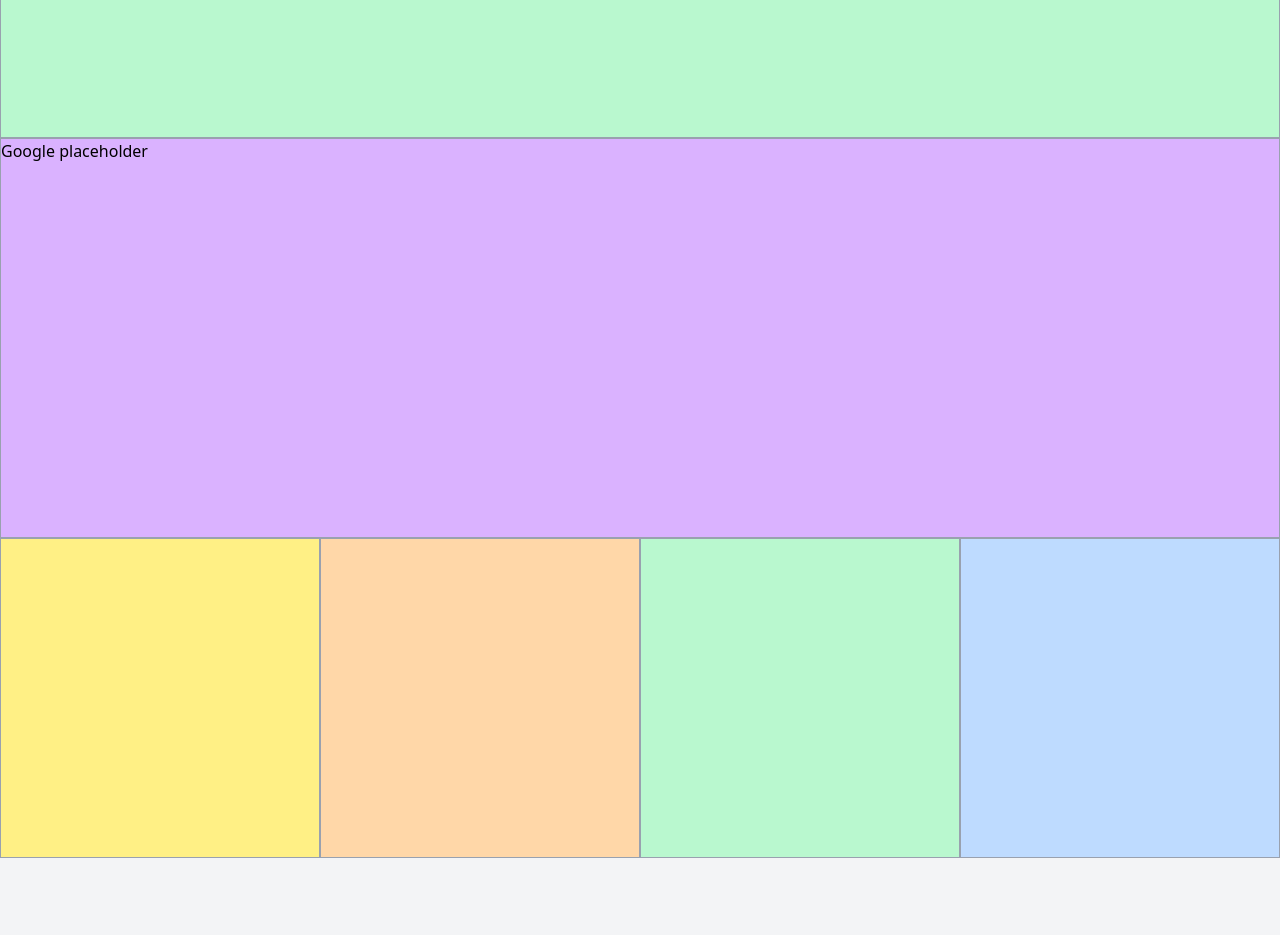
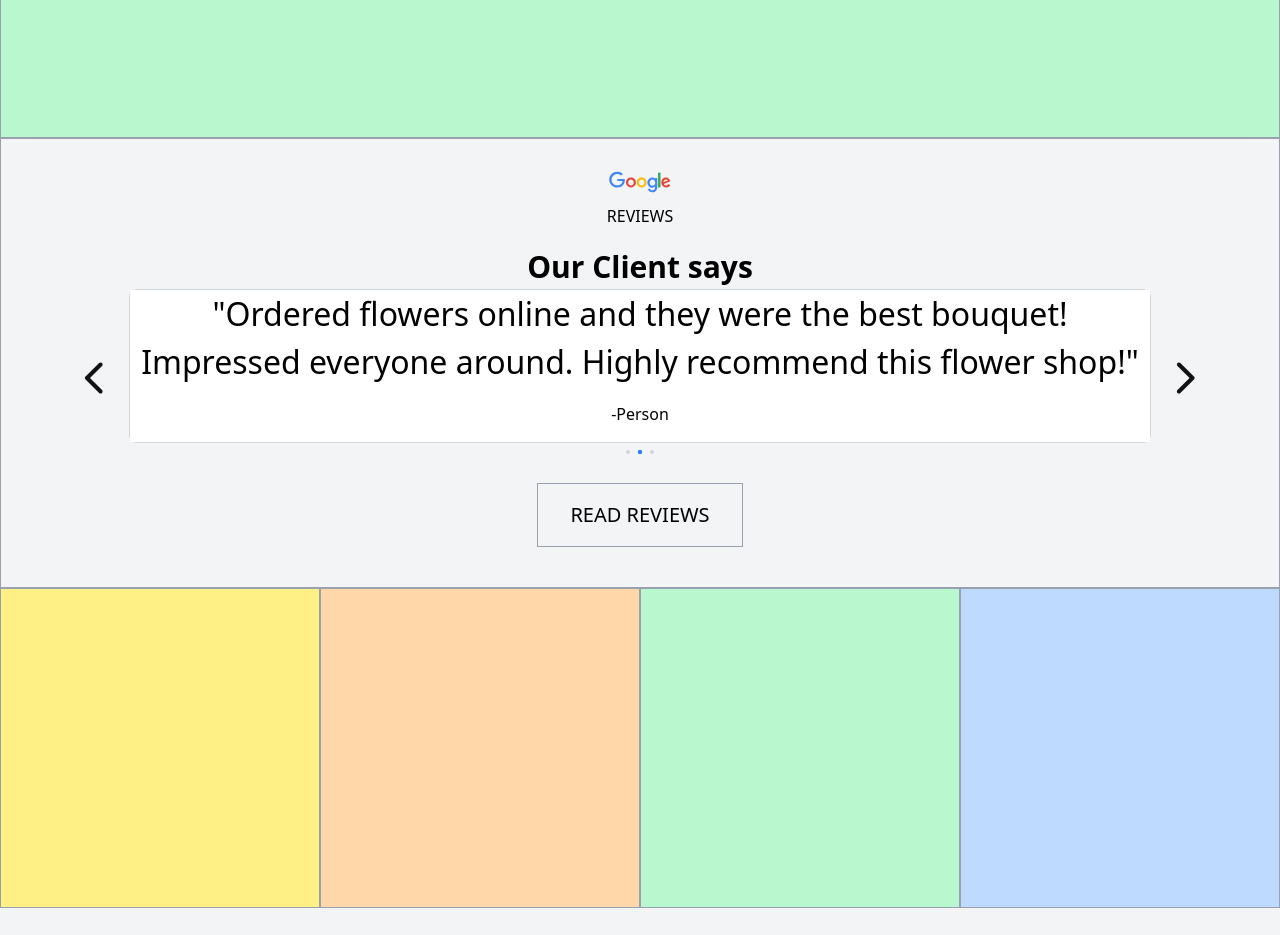
Before and after one commit to nghednh/FlowershopFE, a React (Vite) app in the folder rt/: page /home in a window 1280 px wide. Shown: the part 5380-6315 px from the top of the page. Built offline with nearby package versions, Linux system fonts and the light colour scheme; the HTML template or start-up script is replaced by a standard one.

Commit message:
Google reviews slides added

```diff
--- a/rt/src/components/HomePage.tsx
+++ b/rt/src/components/HomePage.tsx
@@ -1,6 +1,6 @@
 import Button from "./Button";
 import Header from "./Header";
-
+import GoogleSlides from "./HomePage/GoogleSlides"
 
 export default function HomePage() {
     return (
@@ -10,14 +10,14 @@ export default function HomePage() {
       <div className="relative sticky top-0 z-50 flex flex-row w-full h-[10vh] bg-white border border-gray-100" >
         <div className="w-[25%] flex flex-row  border border-gray-100">
           <button
-            className="text-[clamp(0.75rem,2vw,1.25rem)] h-full w-[50%] flex items-center justify-center   text-center border border-gray-400 bg-white hover:bg-gray-200"
+            className="text-[clamp(0.75rem,2vw,1.25rem)] h-full w-[50%] flex items-center justify-center cursor-pointer text-center border border-gray-400 bg-white hover:bg-gray-200"
             onClick={() => alert("You clicked the shop button!")}
             >
             {/*Shop*/}
             Shop
           </button>
           <button
-            className="text-[clamp(0.75rem,2vw,1.25rem)] h-full w-[50%] flex items-center justify-center text-center border border-gray-400 bg-white hover:bg-gray-200"
+            className="text-[clamp(0.75rem,2vw,1.25rem)] h-full w-[50%] flex items-center justify-center cursor-pointer text-center border border-gray-400 bg-white hover:bg-gray-200"
             onClick={() => alert("You clicked the Contact button!")}
             >
             {/*Contact*/}
@@ -27,14 +27,14 @@ export default function HomePage() {
 
         <div className="ml-auto w-[25%] flex flex-row ">
           <button
-            className="text-[clamp(0.75rem,2vw,1.25rem)] h-[100%] w-[50%] flex items-center justify-center text-center border border-gray-400 bg-white hover:bg-gray-200"
+            className="text-[clamp(0.75rem,2vw,1.25rem)] h-[100%] w-[50%] flex items-center justify-center cursor-pointer text-center border border-gray-400 bg-white hover:bg-gray-200"
             onClick={() => alert("You clicked the Sign button!")}
             >
             {/*Sign in*/}
             Sign in
           </button>
           <button
-            className="text-[clamp(0.75rem,2vw,1.25rem)] h-[100%] w-[50%] flex items-center justify-center text-center border border-gray-400 bg-white hover:bg-gray-200"
+            className="text-[clamp(0.75rem,2vw,1.25rem)] h-[100%] w-[50%] flex items-center justify-center cursor-pointer text-center border border-gray-400 bg-white hover:bg-gray-200"
             onClick={() => alert("You clicked the Cart button!")}
             >
             {/*Cart*/}
@@ -83,7 +83,7 @@ export default function HomePage() {
               </div>
 
               {/* Small bottom text with hyperlink */}
-              <p className="absolute bottom-4 left-1/2 -translate-x-1/2 text-[clamp(0.5rem,3vw,2rem)] lg:text-[clamp(0.25rem,1.5vw,1rem)]">
+              <p className="absolute bottom-4 left-1/2 -translate-x-1/2 text-[clamp(0.5rem,3vw,2rem)] lg:text-[clamp(0.25rem,1.5vw,1rem)] cursor-pointer">
                 {' '}
                 <a href="#" className="text-gray-700 hover:font-bold">
                   Shop now
@@ -103,7 +103,7 @@ export default function HomePage() {
               </div>
 
               {/* Small bottom text with hyperlink */}
-              <p className="absolute bottom-4 left-1/2 -translate-x-1/2 text-[clamp(0.5rem,3vw,2rem)] lg:text-[clamp(0.25rem,1.5vw,1rem)]">
+              <p className="absolute bottom-4 left-1/2 -translate-x-1/2 text-[clamp(0.5rem,3vw,2rem)] lg:text-[clamp(0.25rem,1.5vw,1rem)] cursor-pointer">
                 {' '}
                 <a href="#" className="text-gray-700 hover:font-bold">
                   <span className="mr-1">←</span>
@@ -119,7 +119,7 @@ export default function HomePage() {
               </div>
 
               {/* Small bottom text with hyperlink */}
-              <p className="absolute bottom-4 left-1/2 -translate-x-1/2 text-[clamp(0.5rem,3vw,2rem)] lg:text-[clamp(0.25rem,1.5vw,1rem)]">
+              <p className="absolute bottom-4 left-1/2 -translate-x-1/2 text-[clamp(0.5rem,3vw,2rem)] lg:text-[clamp(0.25rem,1.5vw,1rem)] cursor-pointer">
                 {' '}
                 <a href="#" className="text-gray-700 hover:font-bold">
                   Shop now
@@ -140,7 +140,7 @@ export default function HomePage() {
               </div>
 
               {/* Small bottom text with hyperlink */}
-              <p className="absolute bottom-4 left-1/2 -translate-x-1/2 text-[clamp(0.5rem,3vw,2rem)] lg:text-[clamp(0.25rem,1.5vw,1rem)]">
+              <p className="absolute bottom-4 left-1/2 -translate-x-1/2 text-[clamp(0.5rem,3vw,2rem)] lg:text-[clamp(0.25rem,1.5vw,1rem)] cursor-pointer">
                 {' '}
                 <a href="#" className="text-gray-700 hover:font-bold">
                   <span className="mr-1">←</span>
@@ -163,7 +163,9 @@ export default function HomePage() {
           <div className="text-[clamp(0.5rem,3vw,2rem)] lg:text-[clamp(0.25rem,1.5vw,1rem)] my-3">
             We are a modern local floral studio, which specializes in the design and delivery of unique bouquets. We have the best florists who carefully select each look, our studio cooperates directly with farms for growing different flowers, so we always have fresh flowers, which are collected by our florists in exquisite bouquets. We have a collection of fresh bouquets, collections of dried bouquets, house plants, as well as fragrant candles from luxury brands to create the perfect atmosphere. Make someone's day amazing by sending flowers, plants and gifts the same or next day. Ordering flowers online has never been easier.
           </div>
-          <button className="w-max text-[clamp(0.75rem,2vw,1.25rem)] py-4 px-8 border border-gray-400 mt-10 hover:bg-gray-200">
+          <button
+            className="w-max text-[clamp(0.75rem,2vw,1.25rem)] py-4 px-8 border border-gray-400 mt-10 hover:bg-gray-200 cursor-pointer"
+            onClick={() => alert("You clicked the Learn More button!")}>
             LEARN MORE
           </button>
         </div>
@@ -211,11 +213,11 @@ export default function HomePage() {
             </div>
             <div className="ml-auto w-full md:w-1/2 bg-gray-100 border border-gray-400">
               <div className="flex flex-row items-center justify-center w-max md:w-full h-full">
-                <img src="/Instagram.svg" alt="instagram" className="flex-1 w-7 h-7 m-3"/>
-                <img src="/Pinterest.svg" alt="pinterest" className="flex-1 w-7 h-7 m-3"/>
-                <img src="/Facebook.svg" alt="facebook" className="flex-1 w-7 h-7 m-3"/>
-                <img src="/Twitter.svg" alt="twitter" className="flex-1 w-7 h-7 m-3"/>
-                <img src="/Telegram.svg" alt="telegram" className="flex-1 w-7 h-7 m-3"/>
+                <img src="/Instagram.svg" alt="instagram" className="flex-1 w-7 h-7 m-3 cursor-pointer" onClick={() => alert("You clicked the Instagram button!")}/>
+                <img src="/Pinterest.svg" alt="pinterest" className="flex-1 w-7 h-7 m-3 cursor-pointer" onClick={() => alert("You clicked the Pinterest button!")}/>
+                <img src="/Facebook.svg" alt="facebook" className="flex-1 w-7 h-7 m-3 cursor-pointer" onClick={() => alert("You clicked the Facebook button!")}/>
+                <img src="/Twitter.svg" alt="twitter" className="flex-1 w-7 h-7 m-3 cursor-pointer" onClick={() => alert("You clicked the Twitter button!")}/>
+                <img src="/Telegram.svg" alt="telegram" className="flex-1 w-7 h-7 m-3 cursor-pointer" onClick={() => alert("You clicked the Telegram button!")}/>
               </div>
             </div>
           </div>
@@ -236,7 +238,7 @@ export default function HomePage() {
                 className="w-full md:w-1/2 border border-gray-300 md:-translate-x-3 p-2 focus:outline-none focus:ring-2 focus:ring-blue-400"
               >
               </input>
-              <button className="w-full md:w-1/2 bg-black text-white md:translate-x-3 p-2 mt-3 md:my-0 hover:bg-gray-800">
+              <button className="w-full md:w-1/2 bg-black text-white md:translate-x-3 p-2 mt-3 md:my-0 hover:bg-gray-800 cursor-pointer">
                 BOOK A CALL
               </button>
             </div>
@@ -248,12 +250,12 @@ export default function HomePage() {
               </div>
               <div className="flex flex-col flex-1 item:left md:items-center justify-center bg-gray-100 border border-gray-400">
                 <p className="m-3">
-                  <img src="/phone.svg" alt="phonecall" className="mr-1 w-7 h-7 inline-block">
+                  <img src="/phone.svg" alt="phonecall" className="mr-1 w-7 h-7 inline-block cursor-pointer" onClick={() => alert("You clicked the Phone1 button!")}>
                   </img>
                     <span className="font-bold">+0123456789</span>
                 </p>
                 <a className="m-3">
-                 <img src="/phone.svg" alt="phonecall" className="mr-1 w-7 h-7 inline-block">
+                 <img src="/phone.svg" alt="phonecall" className="mr-1 w-7 h-7 inline-block cursor-pointer" onClick={() => alert("You clicked the Phone2 button!")}>
                   </img>
                     <span className="font-bold">+0123456789</span>
                 </a>
@@ -268,7 +270,7 @@ export default function HomePage() {
                   OPENING HOURS: 8 A.M. TO 11 P.M.
                 </p>
                 <a className="m-3">
-                 <img src="/address.svg" alt="address" className="mr-1 w-7 h-7 inline-block">
+                 <img src="/address.svg" alt="address" className="mr-1 w-7 h-7 inline-block cursor-pointer" onClick={() => alert("You clicked the Address button!")}>
                   </img>
                     <span className="font-bold">Somewhere on earth</span>
                 </a>
@@ -291,7 +293,7 @@ export default function HomePage() {
           <div className="text-[clamp(0.5rem,3vw,2rem)] lg:text-[clamp(0.25rem,1.5vw,1rem)] text-center my-3">
             Experience the convenience and savings of regular flower deliveries with our flexible subscription service - up to 30% more profitable than one-time purchases.
           </div>
-          <button className="w-max text-[clamp(0.75rem,2vw,1.25rem)] py-4 px-8 border border-gray-400 mt-10 hover:bg-gray-200">
+          <button className="w-max text-[clamp(0.75rem,2vw,1.25rem)] py-4 px-8 border border-gray-400 mt-10 hover:bg-gray-200 cursor-pointer">
             SUBSCRIBE NOW
           </button>
         </div>
@@ -302,13 +304,17 @@ export default function HomePage() {
         <div className="text-[clamp(0.5rem,3vw,2rem)] lg:text-[clamp(0.25rem,1.5vw,1rem)] text-center my-3">
           Let our team of expert florists and designers create stunning, on-trend floral décor for your special day. Trust us to bring your vision to life.
         </div>
-        <button className="w-max text-[clamp(0.75rem,2vw,1.25rem)] py-4 px-8 border border-gray-400 mt-10 hover:bg-white/50">
+        <button className="w-max text-[clamp(0.75rem,2vw,1.25rem)] py-4 px-8 border border-gray-400 mt-10 hover:bg-white/50 cursor-pointer">
           INQUIRE NOW
         </button>
       </div>
 
-      <div className="w-full h-[75vh] lg:h-[50vh] bg-purple-300 border border-gray-400">
-        Google placeholder
+      <div className="w-full h-max flex flex-col items-center justify-center bg-gray-100 border border-gray-400">
+        <img src="./google-full-logo.svg" alt="google-full" className="mt-[clamp(0.5rem,3vw,2rem)] w-[clamp(2.5rem,5vw,7.5rem)]"></img>
+        <div className="text-[clamp(0.5rem,3vw,2rem)] lg:text-[clamp(0.25rem,1.5vw,1rem)] mt-[clamp(0.15rem,0.9vw,0.6rem)]">REVIEWS</div>
+        <div className="text-[clamp(1.25rem,6.25vw,3.75rem)] lg:text-[clamp(0.625rem,3.125vw,1.875rem)] mt-[clamp(0.25rem,1.5vw,1rem)] font-bold">Our Client says</div>
+        <GoogleSlides/>
+        <button className="max-w-screen md:w-max text-[clamp(0.75rem,2vw,1.25rem)] py-4 px-8 border border-gray-400 m-10 bg-gray-100 hover:bg-gray-200 cursor-pointer">READ REVIEWS</button>
       </div>
       <div className="w-full flex flex-col md:grid md:grid-cols-2 lg:flex lg:flex-row">
         <div className="flex-1 md:grid lg:flex-1 aspect-square bg-yellow-200 border border-gray-400"/>
--- /dev/null
+++ b/rt/src/components/HomePage/GoogleSlides.tsx
@@ -0,0 +1,130 @@
+import { useState, useEffect, useRef } from "react";
+
+const rawSlides = [
+  <div className="bg-white w-full h-fit flex flex-col items-center justify-center">
+    <div className="text-[clamp(0.5rem,3vw,2rem)] text-center">
+      <span>"</span>
+      Ordered flowers online and they were the best bouquet! Impressed everyone around. Highly recommend this flower shop!
+      <span>"</span>
+    </div>
+    <div className="text-[clamp(0.25rem,1.5vw,1rem)] text-center my-[clamp(0.25rem,1.5vw,1rem)]">
+      <span>-</span>Person
+    </div>
+  </div>,
+  <div className="bg-white w-full h-fit flex flex-col items-center justify-center">
+    <div className="text-[clamp(0.5rem,3vw,2rem)] text-center">
+      <span>"</span>
+        Ordered flowers online and they were the best bouquet! Impressed everyone around. Highly recommend this flower shop!
+      <span>"</span>
+    </div>
+    <div className="text-[clamp(0.25rem,1.5vw,1rem)] text-center my-[clamp(0.25rem,1.5vw,1rem)]">
+      <span>-</span>Person
+    </div>
+  </div>,
+  <div className="bg-white w-full h-fit flex flex-col items-center justify-center">
+    <div className="text-[clamp(0.5rem,3vw,2rem)] text-center">
+      <span>"</span>
+        Ordered flowers online and they were the best bouquet! Impressed everyone around. Highly recommend this flower shop!
+      <span>"</span>
+    </div>
+    <div className="text-[clamp(0.25rem,1.5vw,1rem)] text-center my-[clamp(0.25rem,1.5vw,1rem)]">
+      <span>-</span>Person
+    </div>
+  </div>,
+];
+
+const CLONE_OFFSET = 1; // number of cloned slides on each side
+
+export default function LoopingCarousel() {
+  const [current, setCurrent] = useState(CLONE_OFFSET); // start at first real slide
+  const [isTransitioning, setIsTransitioning] = useState(true);
+  const trackRef = useRef<HTMLDivElement>(null);
+
+  const slides = [
+    rawSlides[rawSlides.length - 1], // clone last slide at the beginning
+    ...rawSlides,
+    rawSlides[0], // clone first slide at the end
+  ];
+
+  const slideCount = rawSlides.length;
+
+  const goTo = (index: number) => {
+    if (index >= 0 && index < slides.length) {
+      setCurrent(index);
+      setIsTransitioning(true);
+    }
+  };
+
+  const next = () => goTo(current + 1);
+  const prev = () => goTo(current - 1);
+
+  // Auto slide
+  useEffect(() => {
+    const timer = setInterval(next, 5000);
+    return () => clearInterval(timer);
+  }, [current]);
+
+  // Handle seamless looping
+  useEffect(() => {
+    const handleTransitionEnd = () => {
+      if (current === slides.length - 1) {
+        // jumped to clone of first, reset to real first
+        setIsTransitioning(false);
+        setCurrent(CLONE_OFFSET);
+      } else if (current === 0) {
+        // jumped to clone of last, reset to real last
+        setIsTransitioning(false);
+        setCurrent(slideCount);
+      }
+    };
+
+    const track = trackRef.current;
+    track?.addEventListener("transitionend", handleTransitionEnd);
+    return () => track?.removeEventListener("transitionend", handleTransitionEnd);
+  }, [current]);
+
+  return (
+    <div className="relative w-4/5 mx-auto rounded-lg border border-gray-300">
+      {/* Slide Track */}
+      <div className="overflow-hidden">
+        <div
+          ref={trackRef}
+          className={`flex ${isTransitioning ? "transition-transform duration-700 ease-in-out" : ""}`}
+          style={{ transform: `translateX(-${current * 100}%)` }}
+        >
+          {slides.map((slide, i) => (
+            <div key={i} className="w-full shrink-0">
+              {slide}
+            </div>
+          ))}
+        </div>
+      </div>
+
+
+      <img
+        src="/left-arrow.svg"
+        alt="leftarrow"
+        className="w-0 h-0 md:w-8 md:h-8 m-3 cursor-pointer absolute top-1/2 left-0 -translate-y-1/2 -translate-x-16"
+        onClick={prev}>
+      </img>
+      <img
+        src="/right-arrow.svg"
+        alt="rightarrow"
+        className="w-0 h-0 md:w-8 md:h-8 m-3 cursor-pointer absolute top-1/2 right-0 -translate-y-1/2 translate-x-16"
+        onClick={next}>
+      </img>
+      {/* Dots */}
+      <div className="absolute -bottom-3 left-1/2 -translate-x-1/2 flex gap-2">
+        {rawSlides.map((_, index) => (
+          <button
+            key={index}
+            onClick={() => goTo(index + CLONE_OFFSET)}
+            className={`w-1 h-1 rounded-full transition-all ${
+              current === index + CLONE_OFFSET ? "bg-blue-500 scale-110" : "bg-gray-300"
+            }`}
+          />
+        ))}
+      </div>
+    </div>
+  );
+}
```
Also changed, not shown: rt/public/google-full-logo.svg (added).
